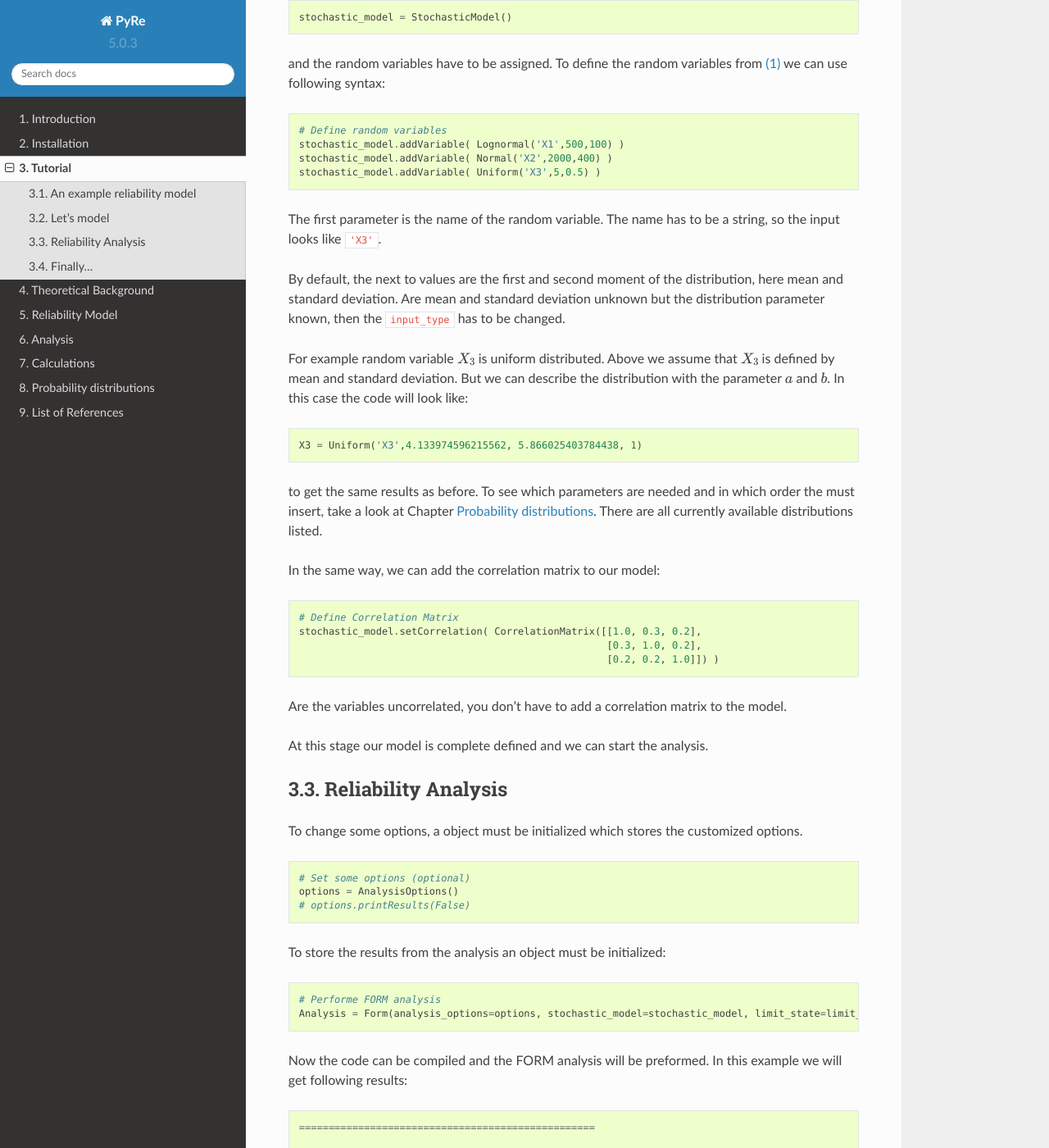
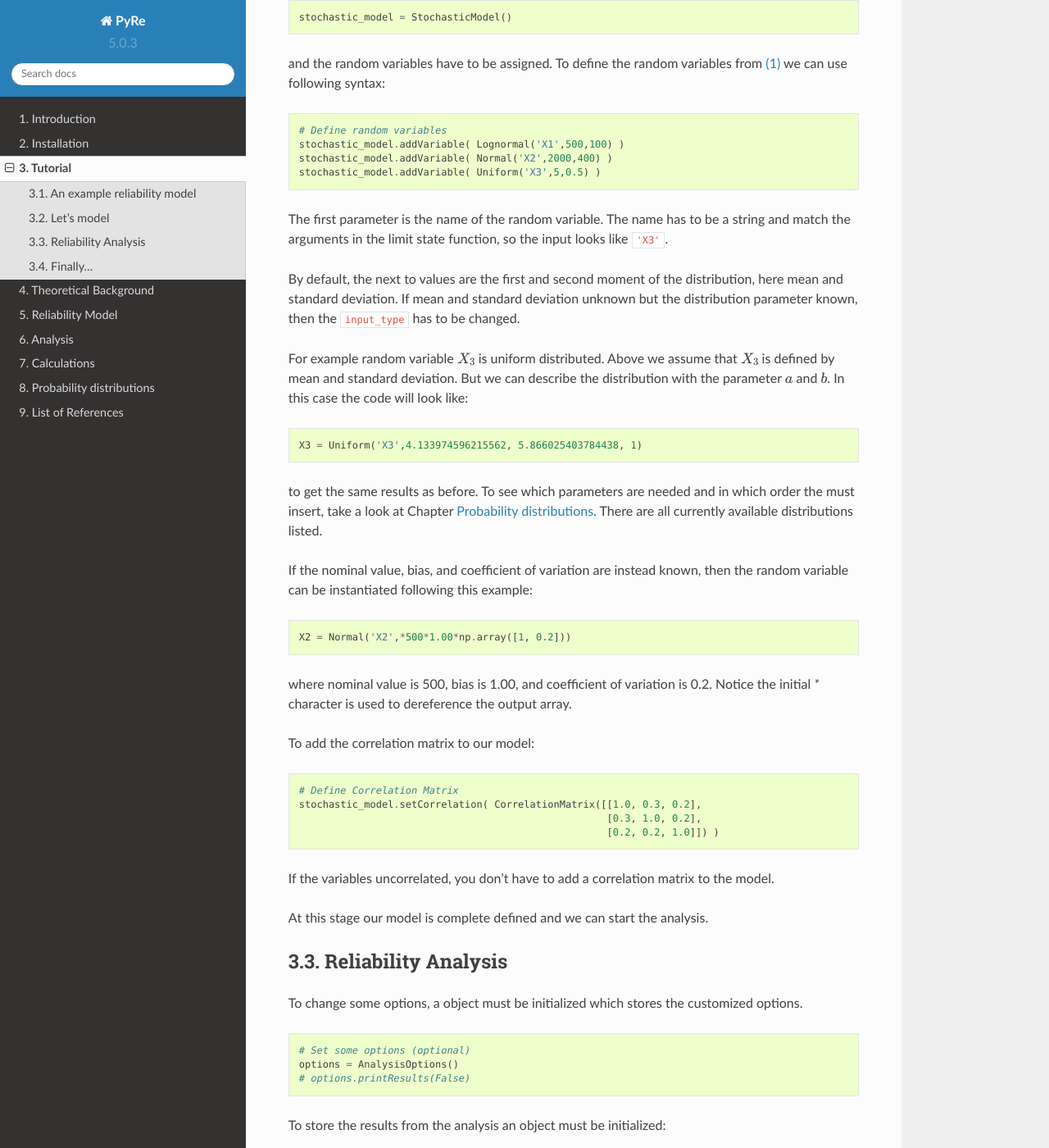
Before and after one commit to pystra/pystra, a Sphinx documentation site: the page built from doc/tutorial.rst, in a window 1280 px wide and 1400 px high, scrolled down 1976 px. Shown: the whole window at 82% size. Built offline with Sphinx 7.4.7 and the Read the Docs theme 2.0.0, drawn with Linux system fonts in a browser that asks for light colours.

Commit message:
Using bias and cov

```diff
--- a/doc/tutorial.rst
+++ b/doc/tutorial.rst
@@ -105,10 +105,10 @@ variables from :eq:`random_variables` we can use following syntax: ::
   stochastic_model.addVariable( Uniform('X3',5,0.5) )
 
 The first parameter is the name of the random variable. The name has to be a
-string, so the input looks like ``'X3'``.
+string and match the arguments in the limit state function, so the input looks like ``'X3'``.
 
 By default, the next to values are the first and second moment of the
-distribution, here mean and standard deviation. Are mean and standard
+distribution, here mean and standard deviation. If mean and standard
 deviation unknown but the distribution parameter known, then the
 ``input_type`` has to be changed.
 
@@ -123,14 +123,22 @@ to get the same results as before. To see which parameters are needed and in
 which order the must insert, take a look at Chapter :ref:`chap_distributions`.
 There are all currently available distributions listed.
 
-In the same way, we can add the correlation matrix to our model: ::
+If the nominal value, bias, and coefficient of variation are instead known,
+then the random variable can be instantiated following this example: ::
+
+  X2 = Normal('X2',*500*1.00*np.array([1, 0.2]))
+
+where nominal value is 500, bias is 1.00, and coefficient of variation is 0.2.
+Notice the initial `*` character is used to dereference the output array.
+
+To add the correlation matrix to our model: ::
 
   # Define Correlation Matrix
   stochastic_model.setCorrelation( CorrelationMatrix([[1.0, 0.3, 0.2],
                                                       [0.3, 1.0, 0.2],
                                                       [0.2, 0.2, 1.0]]) )
 
-Are the variables uncorrelated, you don't have to add a correlation matrix to
+If the variables uncorrelated, you don't have to add a correlation matrix to
 the model.
 
 At this stage our model is complete defined and we can start the analysis.
```
